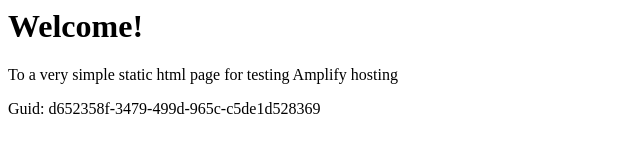
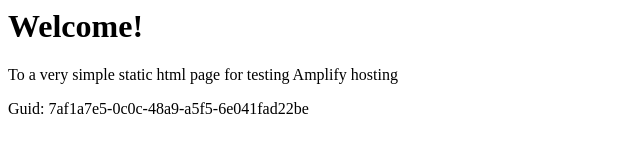
Before and after one commit to aws-aemilia-dub/Github-PR-Commit-Integration-Test-DoNotTouch-GitHubWebhookPushCanaryTest-v1-preprod-eu-west-1, a website: page src/index.html in a window 1280 px wide. Shown: the full height of the page, 0-640 px from the left. Drawn offline with Linux system fonts and the light colour scheme.

Commit message:
commit from integ tests

```diff
--- a/src/index.html
+++ b/src/index.html
@@ -12,6 +12,6 @@
 <body>
     <h1>Welcome!</h1>
     <p>To a very simple static html page for testing Amplify hosting</p>
-    <p>Guid: d652358f-3479-499d-965c-c5de1d528369</p></body>
+    <p>Guid: 7af1a7e5-0c0c-48a9-a5f5-6e041fad22be</p></body>
 
 </html>
```
